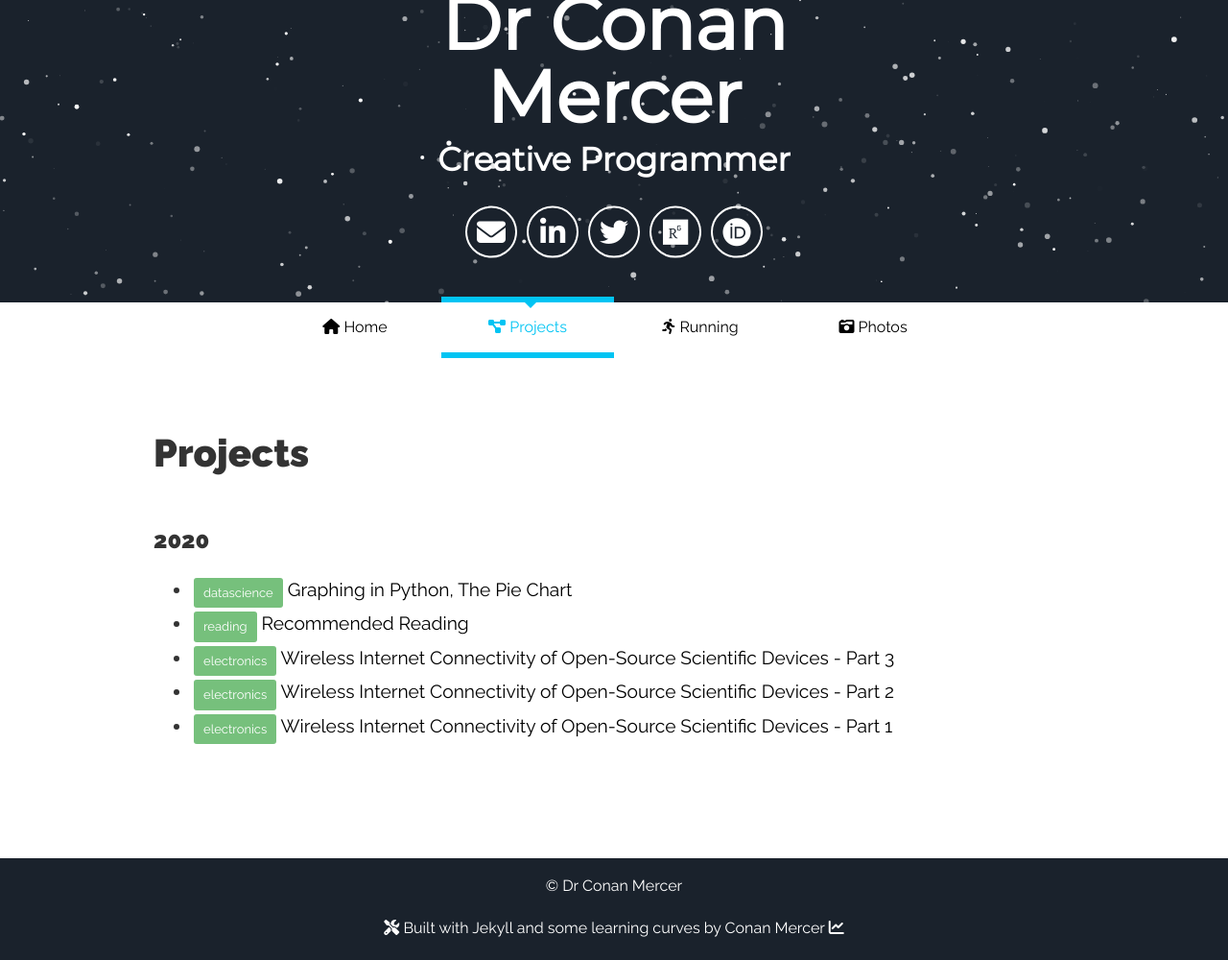
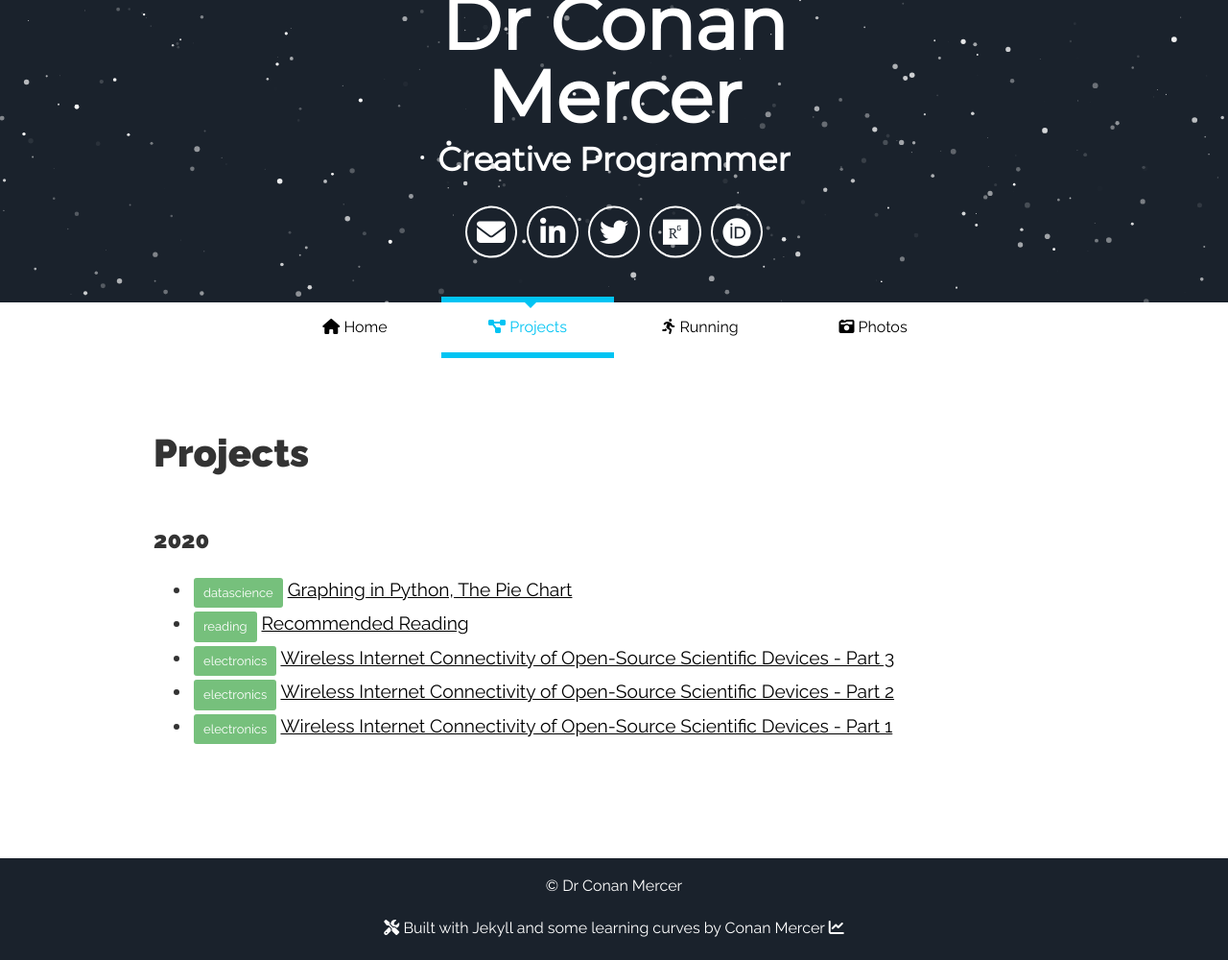
Before and after one commit to conanmercer/conanmercer.github.io, a Jekyll site: the page built from projects.html, in a window 1280 px wide. Shown: the whole page at 96% size. Built offline with Jekyll 4.4.1, drawn with Linux system fonts in a browser that asks for light colours; nearby versions of some CDN libraries; some web fonts are replaced.

Commit message:
updated link  style

```diff
--- a/projects.html
+++ b/projects.html
@@ -18,7 +18,7 @@ permalink: /blog
     <div class="tag">
       {{ post.tags }}
     </div>
-    <a href="{{ post.url }}" style="text-decoration: none" color="blue">{{ post.title }}</a>
+    <a href="{{ post.url }}" color="blue">{{ post.title }}</a>
   </li>
   {% if forloop.last %}</ul>{% endif %}
 {% endfor %}
```
